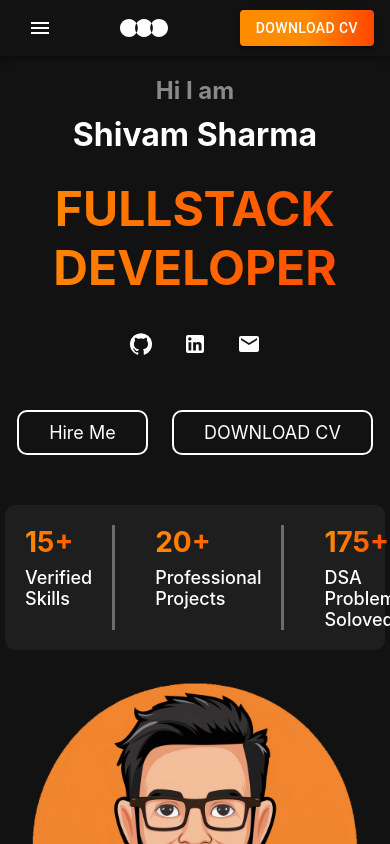
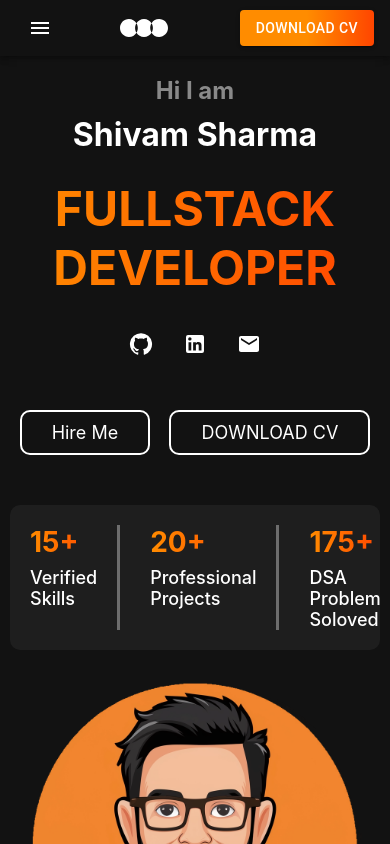
Before and after one commit to ShivamSh002/Portfolio-, a React (Create React App) app: page / in a window 390 px wide. Shown: the top 844 px of the page. Built offline with nearby package versions, Linux system fonts and the light colour scheme.

Commit message:
small changes

```diff
--- a/src/AboutMe/AboutMe.module.css
+++ b/src/AboutMe/AboutMe.module.css
@@ -47,7 +47,7 @@
 
 @media (max-width: 1000px) {
     .content {
-      width: 380px !important;
+      width: 370px !important;
     }
     .subPart{
         text-align: center;
--- a/src/HeroSection/HeroSection.module.css
+++ b/src/HeroSection/HeroSection.module.css
@@ -98,7 +98,7 @@
     font-weight: 500;
     display: flex;
     background-color: rgb(253, 252, 252,5%);
-    column-gap: 40px;
+    column-gap: 30px;
     padding: 20px;
     border-radius: 10px;
 
@@ -128,7 +128,7 @@
 
 @media (max-width: 1000px) {
     .leftWrapper {
-      width: 380px !important;
+      width: 370px !important;
     }
   }
 
```
